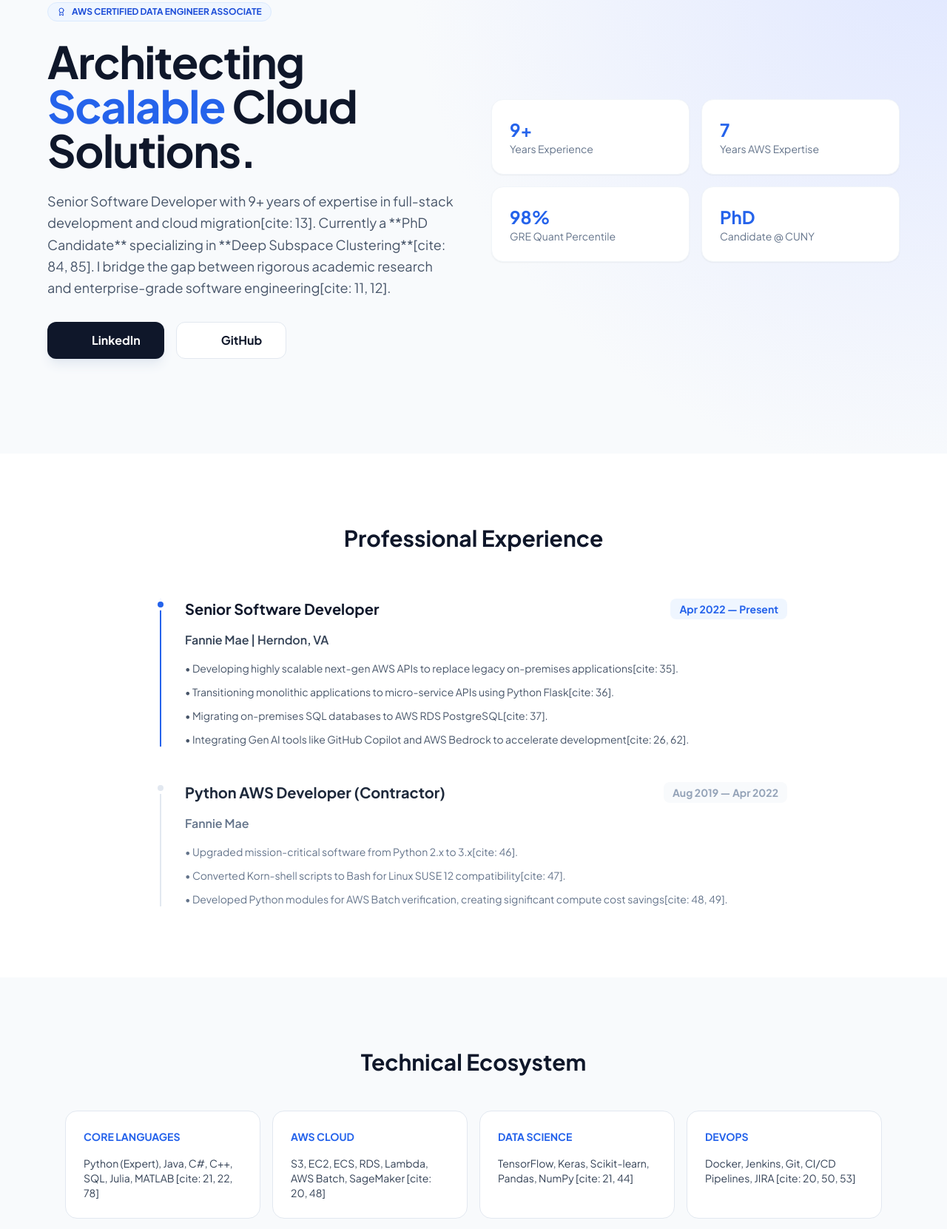
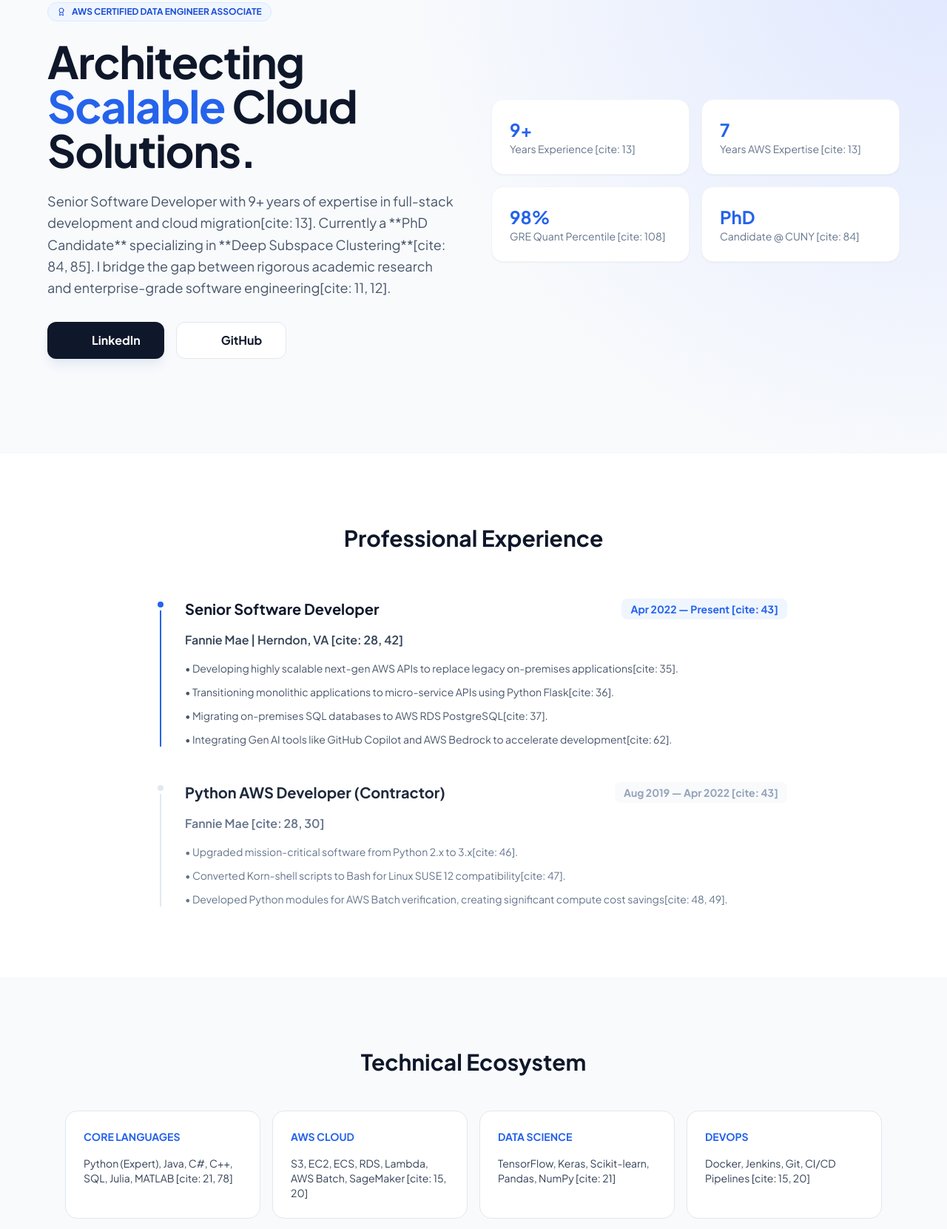
Before and after one commit to vishalbharti1990/vishalbharti1990.github.io, a plain HTML site: page index.html in a window 1280 px wide. Shown: the part 139-1800 px from the top of the page at 74% size. Drawn offline with nearby package versions, Linux system fonts and the light colour scheme.

Commit message:
Updated index.html

```diff
--- a/index.html
+++ b/index.html
@@ -38,7 +38,9 @@
                     Architecting <span class="text-blue-600">Scalable</span> Cloud Solutions.
                 </h1>
                 <p class="text-lg text-slate-600 mb-8 leading-relaxed">
-                    Senior Software Developer with 9+ years of expertise in full-stack development and cloud migration[cite: 13]. Currently a **PhD Candidate** specializing in **Deep Subspace Clustering**[cite: 84, 85]. I bridge the gap between rigorous academic research and enterprise-grade software engineering[cite: 11, 12].
+                    Senior Software Developer with 9+ years of expertise in full-stack development and cloud migration[cite: 13].
+                    Currently a **PhD Candidate** specializing in **Deep Subspace Clustering**[cite: 84, 85].
+                    I bridge the gap between rigorous academic research and enterprise-grade software engineering[cite: 11, 12].
                 </p>
                 <div class="flex flex-wrap gap-4">
                     <a href="https://linkedin.com/in/vishal-bharti-301349216" class="bg-slate-900 text-white px-8 py-3 rounded-xl font-bold hover:bg-slate-800 transition shadow-lg shadow-slate-200 flex items-center gap-2">
@@ -52,19 +54,19 @@
             <div class="grid grid-cols-2 gap-4">
                 <div class="p-6 bg-white rounded-2xl shadow-sm border border-slate-100">
                     <h3 class="font-bold text-2xl text-blue-600">9+</h3>
-                    <p class="text-sm text-slate-500">Years Experience</p>
+                    <p class="text-sm text-slate-500">Years Experience [cite: 13]</p>
                 </div>
                 <div class="p-6 bg-white rounded-2xl shadow-sm border border-slate-100">
                     <h3 class="font-bold text-2xl text-blue-600">7</h3>
-                    <p class="text-sm text-slate-500">Years AWS Expertise</p>
+                    <p class="text-sm text-slate-500">Years AWS Expertise [cite: 13]</p>
                 </div>
                 <div class="p-6 bg-white rounded-2xl shadow-sm border border-slate-100">
                     <h3 class="font-bold text-2xl text-blue-600">98%</h3>
-                    <p class="text-sm text-slate-500">GRE Quant Percentile</p>
+                    <p class="text-sm text-slate-500">GRE Quant Percentile [cite: 108]</p>
                 </div>
                 <div class="p-6 bg-white rounded-2xl shadow-sm border border-slate-100">
                     <h3 class="font-bold text-2xl text-blue-600">PhD</h3>
-                    <p class="text-sm text-slate-500">Candidate @ CUNY</p>
+                    <p class="text-sm text-slate-500">Candidate @ CUNY [cite: 84]</p>
                 </div>
             </div>
         </div>
@@ -79,14 +81,14 @@
                     <div class="absolute -left-[9px] top-0 w-4 h-4 bg-blue-600 rounded-full border-4 border-white"></div>
                     <div class="flex flex-col md:flex-row md:justify-between md:items-center mb-4">
                         <h3 class="text-xl font-bold">Senior Software Developer</h3>
-                        <span class="text-sm font-bold text-blue-600 bg-blue-50 px-3 py-1 rounded-lg">Apr 2022 — Present</span>
+                        <span class="text-sm font-bold text-blue-600 bg-blue-50 px-3 py-1 rounded-lg">Apr 2022 — Present [cite: 43]</span>
                     </div>
-                    <p class="font-semibold text-slate-700 mb-4">Fannie Mae | Herndon, VA</p>
+                    <p class="font-semibold text-slate-700 mb-4">Fannie Mae | Herndon, VA [cite: 28, 42]</p>
                     <ul class="text-slate-600 space-y-3 text-sm">
                         <li>• Developing highly scalable next-gen AWS APIs to replace legacy on-premises applications[cite: 35].</li>
                         <li>• Transitioning monolithic applications to micro-service APIs using Python Flask[cite: 36].</li>
                         <li>• Migrating on-premises SQL databases to AWS RDS PostgreSQL[cite: 37].</li>
-                        <li>• Integrating Gen AI tools like GitHub Copilot and AWS Bedrock to accelerate development[cite: 26, 62].</li>
+                        <li>• Integrating Gen AI tools like GitHub Copilot and AWS Bedrock to accelerate development[cite: 62].</li>
                     </ul>
                 </div>
 
@@ -94,9 +96,9 @@
                     <div class="absolute -left-[9px] top-0 w-4 h-4 bg-slate-200 rounded-full border-4 border-white"></div>
                     <div class="flex flex-col md:flex-row md:justify-between md:items-center mb-4">
                         <h3 class="text-xl font-bold text-slate-800">Python AWS Developer (Contractor)</h3>
-                        <span class="text-sm font-bold text-slate-400 bg-slate-50 px-3 py-1 rounded-lg">Aug 2019 — Apr 2022</span>
+                        <span class="text-sm font-bold text-slate-400 bg-slate-50 px-3 py-1 rounded-lg">Aug 2019 — Apr 2022 [cite: 43]</span>
                     </div>
-                    <p class="font-semibold text-slate-500 mb-4">Fannie Mae</p>
+                    <p class="font-semibold text-slate-500 mb-4">Fannie Mae [cite: 28, 30]</p>
                     <ul class="text-slate-500 space-y-3 text-sm">
                         <li>• Upgraded mission-critical software from Python 2.x to 3.x[cite: 46].</li>
                         <li>• Converted Korn-shell scripts to Bash for Linux SUSE 12 compatibility[cite: 47].</li>
@@ -113,19 +115,19 @@
             <div class="grid grid-cols-2 md:grid-cols-4 gap-4">
                 <div class="skill-card bg-white p-6 rounded-2xl border border-slate-200 transition">
                     <h4 class="font-bold text-sm text-blue-600 uppercase mb-4">Core Languages</h4>
-                    <p class="text-sm font-medium text-slate-700">Python (Expert), Java, C#, C++, SQL, Julia, MATLAB [cite: 21, 22, 78]</p>
+                    <p class="text-sm font-medium text-slate-700">Python (Expert), Java, C#, C++, SQL, Julia, MATLAB [cite: 21, 78]</p>
                 </div>
                 <div class="skill-card bg-white p-6 rounded-2xl border border-slate-200 transition">
                     <h4 class="font-bold text-sm text-blue-600 uppercase mb-4">AWS Cloud</h4>
-                    <p class="text-sm font-medium text-slate-700">S3, EC2, ECS, RDS, Lambda, AWS Batch, SageMaker [cite: 20, 48]</p>
+                    <p class="text-sm font-medium text-slate-700">S3, EC2, ECS, RDS, Lambda, AWS Batch, SageMaker [cite: 15, 20]</p>
                 </div>
                 <div class="skill-card bg-white p-6 rounded-2xl border border-slate-200 transition">
                     <h4 class="font-bold text-sm text-blue-600 uppercase mb-4">Data Science</h4>
-                    <p class="text-sm font-medium text-slate-700">TensorFlow, Keras, Scikit-learn, Pandas, NumPy [cite: 21, 44]</p>
+                    <p class="text-sm font-medium text-slate-700">TensorFlow, Keras, Scikit-learn, Pandas, NumPy [cite: 21]</p>
                 </div>
                 <div class="skill-card bg-white p-6 rounded-2xl border border-slate-200 transition">
                     <h4 class="font-bold text-sm text-blue-600 uppercase mb-4">DevOps</h4>
-                    <p class="text-sm font-medium text-slate-700">Docker, Jenkins, Git, CI/CD Pipelines, JIRA [cite: 20, 50, 53]</p>
+                    <p class="text-sm font-medium text-slate-700">Docker, Jenkins, Git, CI/CD Pipelines [cite: 15, 20]</p>
                 </div>
             </div>
         </div>
@@ -137,14 +139,14 @@
             <div class="grid md:grid-cols-2 gap-8">
                 <div class="p-8 rounded-3xl bg-slate-900 text-white">
                     <h3 class="text-xl font-bold mb-2">PhD in Computer Science</h3>
-                    <p class="text-blue-400 mb-4 text-sm uppercase font-bold tracking-widest">CUNY Graduate Center | Expected 2025</p>
+                    <p class="text-blue-400 mb-4 text-sm uppercase font-bold tracking-widest">CUNY Graduate Center | Expected 2025 [cite: 83, 93]</p>
                     <p class="text-slate-400 text-sm leading-relaxed">
                         Advanced to candidacy[cite: 85]. Researching **Deep Subspace Clustering** under the supervision of Prof. Robert Haralick[cite: 76, 85].
                     </p>
                 </div>
                 <div class="p-8 rounded-3xl border border-slate-200 bg-slate-50">
                     <h3 class="text-xl font-bold mb-2 text-slate-900">M.S. in Data Science</h3>
-                    <p class="text-blue-600 mb-4 text-sm uppercase font-bold tracking-widest">CUNY Graduate Center | 2019</p>
+                    <p class="text-blue-600 mb-4 text-sm uppercase font-bold tracking-widest">CUNY Graduate Center | 2019 [cite: 88, 95]</p>
                     <p class="text-slate-600 text-sm">
                         Master's Thesis: "Subspace Clustering: A Technical Review"[cite: 98].
                     </p>
@@ -176,7 +178,7 @@
     </section>
 
     <footer class="py-20 border-t border-slate-200 text-center">
-        <h2 class="text-2xl font-bold mb-6">Let's build the future of data.</h2>
+        <h2 class="text-2xl font-bold mb-6 text-slate-900">Let's build the future of data.</h2>
         <div class="flex justify-center gap-8 mb-8">
             <a href="mailto:vrbharti1990@gmail.com" class="text-slate-600 hover:text-blue-600 font-semibold transition">Email</a>
             <a href="https://linkedin.com/in/vishal-bharti-301349216" class="text-slate-600 hover:text-blue-600 font-semibold transition">LinkedIn</a>
```
